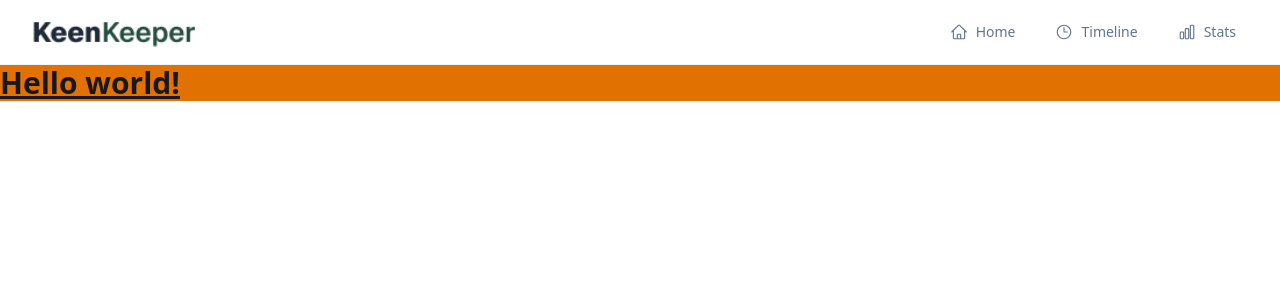
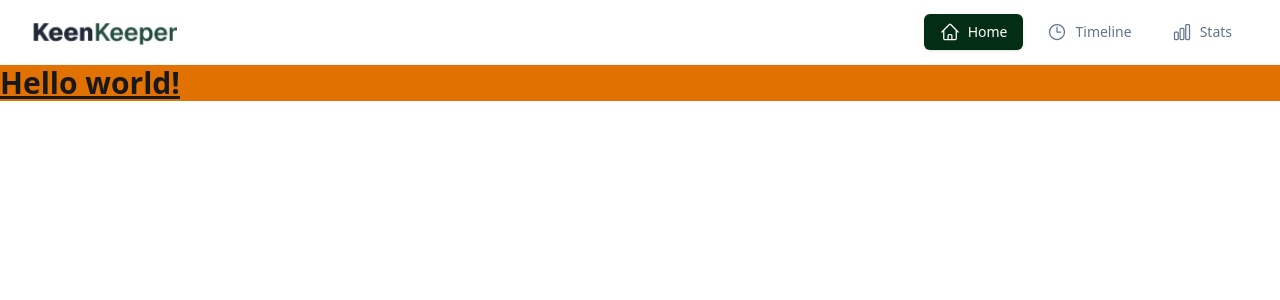
Before and after one commit to ORNOB-083/PH-B13-A07-Keen-Keeper, a Next.js app: page / in a window 1280 px wide. Shown: the top 300 px of the page. Built offline with nearby package versions, Linux system fonts and the light colour scheme.

Commit message:
Nav link background colour added

```diff
--- a/src/app/layout.js
+++ b/src/app/layout.js
@@ -1,6 +1,7 @@
 import { Geist, Geist_Mono } from "next/font/google";
 import "./globals.css";
-import Navbar from "@/components/Navbar";
+import Navbar from "@/components/Navbar/Navbar";
+
 
 const geistSans = Geist({
   variable: "--font-geist-sans",
--- /dev/null
+++ b/src/components/Navbar/MyLink.jsx
@@ -0,0 +1,24 @@
+"use client";
+import Link from "next/link";
+import { usePathname } from "next/navigation";
+import React from "react";
+
+const MyLink = ({ href, children }) => {
+  const pathname = usePathname();
+  const isActive = pathname === href;
+
+  return (
+    <Link
+      href={href}
+      className={`flex items-center gap-2 px-4 py-2 rounded-md text-sm font-medium transition-all
+        ${isActive
+          ? " bg-green-950 text-white shadow-sm"
+          : "text-slate-500 hover:bg-gray-100 hover:text-slate-900"
+        }`}
+    >
+      {children}
+    </Link>
+  );
+};
+
+export default MyLink;
--- a/src/components/Navbar.jsx
+++ b/src/components/Navbar/Navbar.jsx
@@ -3,39 +3,37 @@ import Image from "next/image";
 import Link from "next/link";
 import logoImg from "@/assets/logo.png";
 import { HiOutlineHome, HiOutlineClock, HiOutlineChartBar } from "react-icons/hi2";
+import MyLink from "./MyLink";
 
 const Navbar = () => {
   const navItems = [
-    { path: "/", text: "Home", icon: <HiOutlineHome /> },
-    { path: "/timeline", text: "Timeline", icon: <HiOutlineClock /> },
-    { path: "/stats", text: "Stats", icon: <HiOutlineChartBar /> },
+    { path: "/", text: "Home", icon: <HiOutlineHome className="text-xl" /> },
+    { path: "/timeline", text: "Timeline", icon: <HiOutlineClock className="text-xl" /> },
+    { path: "/stats", text: "Stats", icon: <HiOutlineChartBar className="text-xl" /> },
   ];
 
   return (
     <nav className="w-full border-b border-gray-100 bg-white shadow-sm">
       <div className="container mx-auto flex h-16 items-center justify-between px-4 sm:px-6 lg:px-8">
 
+        {/* Logo */}
         <Link href="/" className="flex items-center">
           <Image
             src={logoImg}
             alt="KeenKeeper Logo"
-            className="h-7 w-auto md:h-9"
+            className="h-8 w-auto"
             priority
           />
         </Link>
 
-        <ul className="flex items-center gap-1 sm:gap-4">
+        {/* Navigation items */}
+        <ul className="flex items-center gap-2">
           {navItems.map((item) => (
             <li key={item.path}>
-              <Link
-                href={item.path}
-                className="flex items-center gap-2 rounded-lg px-3 py-2 text-sm font-medium text-slate-500 transition-colors hover:bg-gray-50 hover:text-slate-900"
-              >
-                <span className="text-xl md:text-lg">{item.icon}</span>
-                <span className="hidden sm:inline-block">
-                  {item.text}
-                </span>
-              </Link>
+              <MyLink href={item.path}>
+                {item.icon}
+                <span className="hidden sm:inline-block">{item.text}</span>
+              </MyLink>
             </li>
           ))}
         </ul>
```
